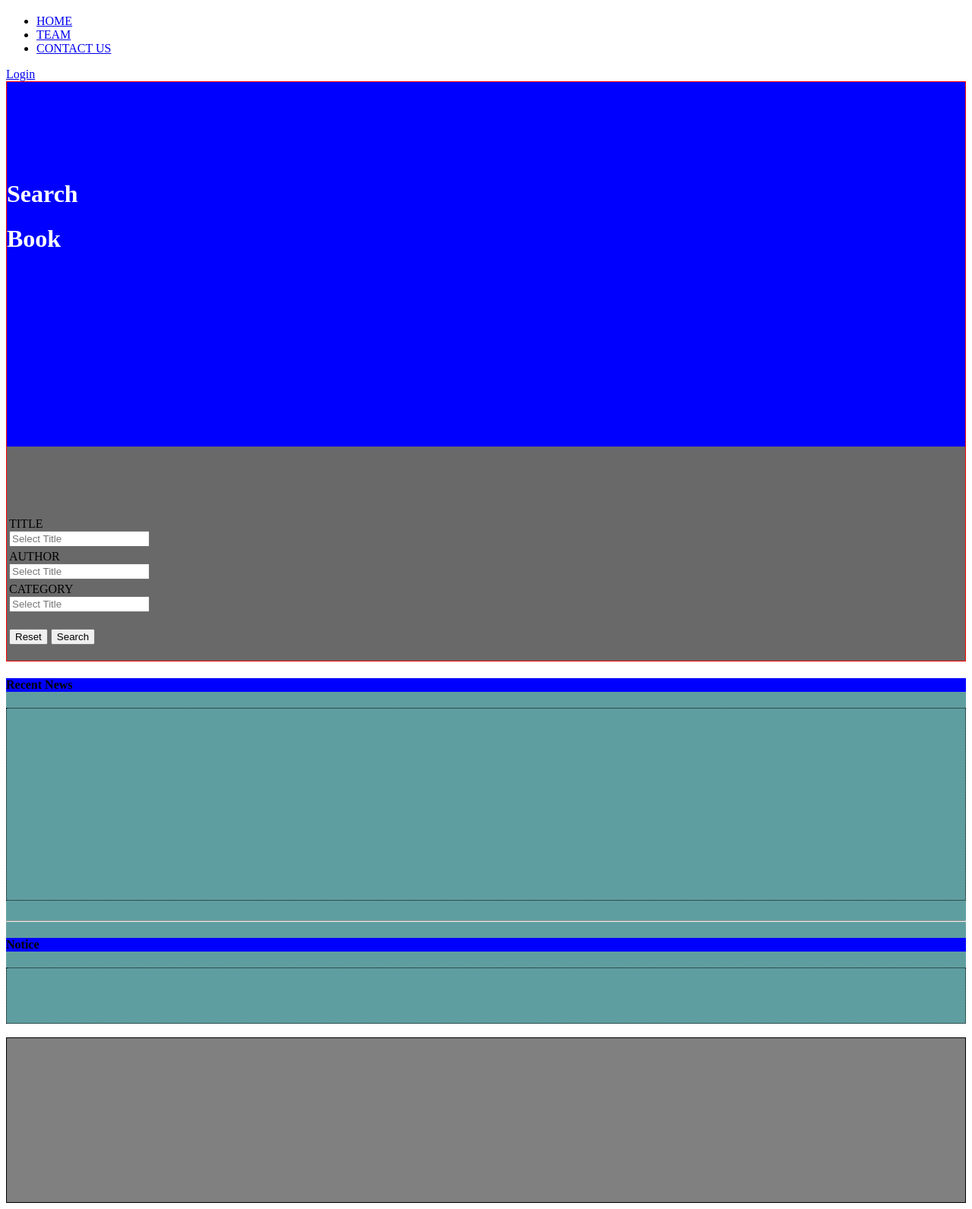
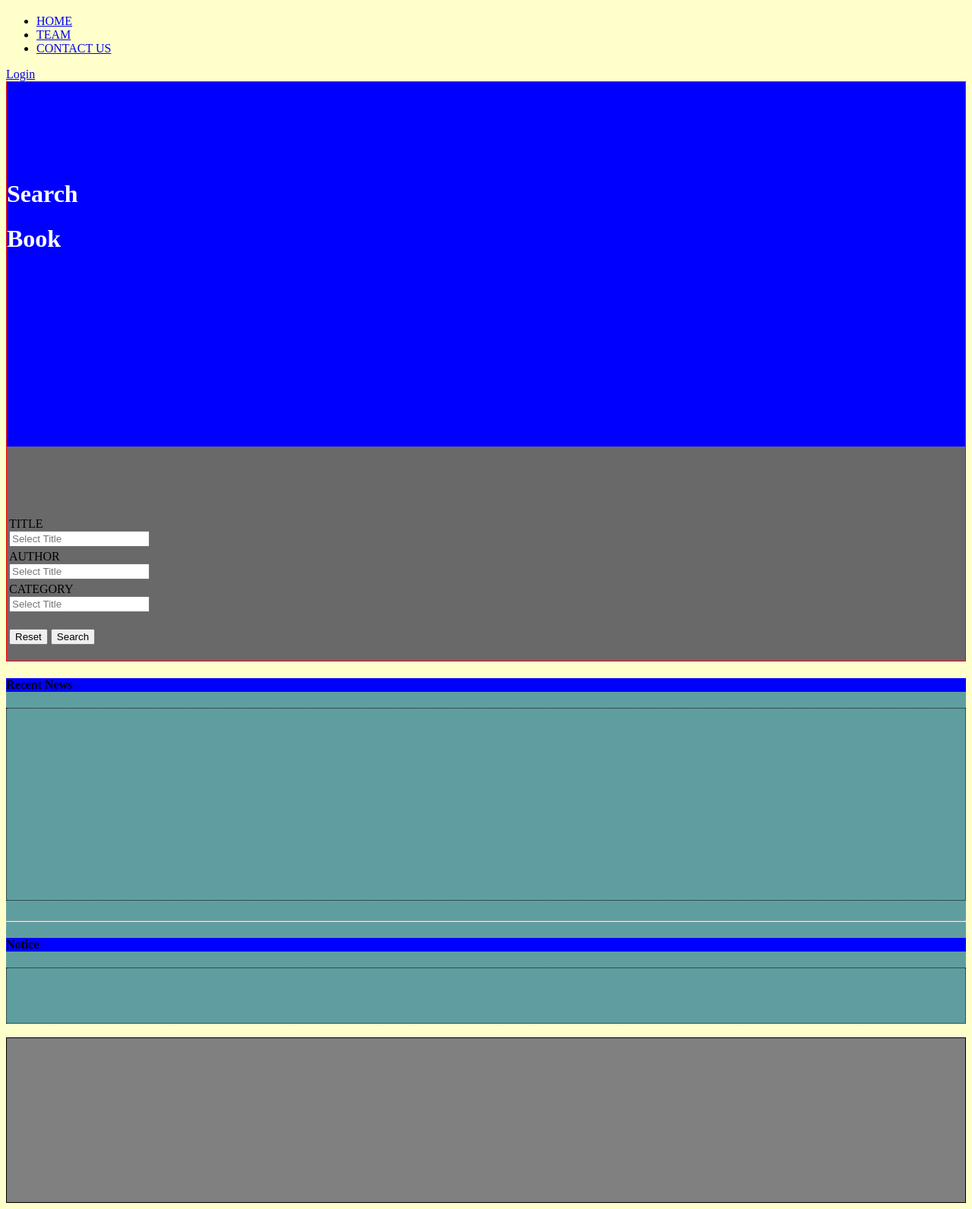
Before and after one commit to sonamagrawal/E-Library, a PHP site: page / in a window 1280 px wide. Shown: the part 1261-2853 px from the top of the page at 76% size. Run offline with PHP 8.4, Linux system fonts and the light colour scheme; data comes from the database, SQL or seed files in the repository; some libraries are stand-ins or nearby versions.

Commit message:
nav and login final added backgrond color

```diff
--- a/resources/index.php
+++ b/resources/index.php
@@ -22,7 +22,8 @@ $category_list = '[' . rtrim($category, ",") . ']';
 	<link href="/public_html/css/bootstrap-responsive.css" type="text/css" rel="stylesheet">
 	<link href="/public_html/css/home-style.css" type="text/css" rel="stylesheet">
 </head>
-<body>
+<body style="background-color: #ffffcc">
+
 <?php
 include_once('header.html') ;
 ?>
```
